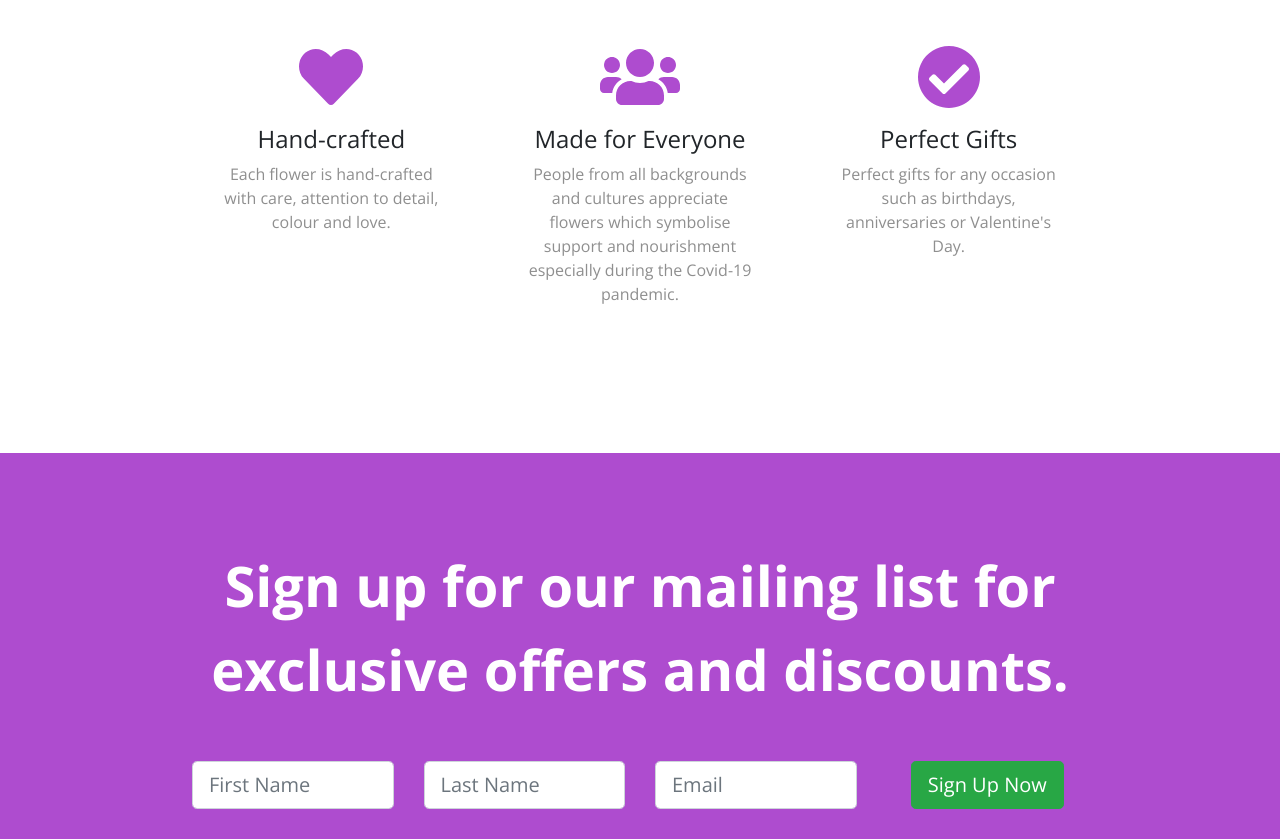
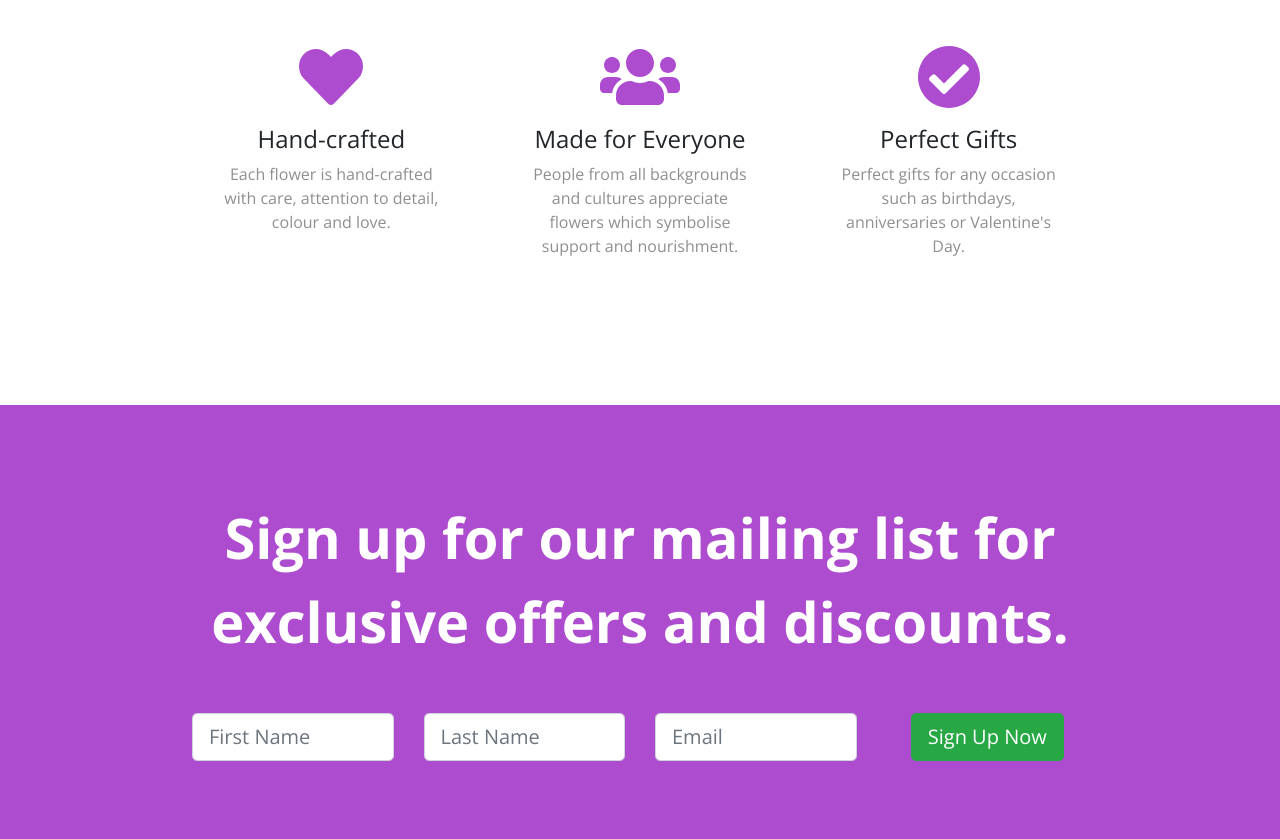
Before and after one commit to jcjoshuac/dollys_flowers, a website: page index.html in a window 1280 px wide. Shown: the part 701-1540 px from the top of the page. Drawn offline with nearby package versions, Linux system fonts and the light colour scheme; a web font is replaced by a local one.

Commit message:
updated descriptions 3

```diff
--- a/index.html
+++ b/index.html
@@ -93,7 +93,7 @@
         <div class="feature-box col-lg-4">
           <i class="icon fas fa-users fa-4x"></i>
           <h3 class="feature-title">Made for Everyone</h3>
-          <p>People from all backgrounds and cultures appreciate flowers which symbolise support and nourishment especially during the Covid-19 pandemic.</p>
+          <p>People from all backgrounds and cultures appreciate flowers which symbolise support and nourishment.</p>
         </div>
 
         <div class="feature-box col-lg-4">
@@ -188,8 +188,8 @@
           <div class="card-body">
             <img class="card-image" src="images/cube-purple.jpeg" alt="Jar of flowers">
             <h3 class="price-text">$29</h3>
+            <p>Preserved flowers</p>
             <p>Dimensions: 8cm Length, 8cm Breadth, 8cm Height</p>
-            <p>Preserved flowers</p>
             <p>Available in a variety of colours such as pink, purple and blue</p>
             <button class="btn btn-lg btn-block btn-outline-dark" type="button">Buy Now</button>
           </div>
@@ -204,8 +204,8 @@
           <div class="card-body">
             <img class="card-image" src="images/jar-white.jpeg" alt="Jar of flowers">
             <h3 class="price-text">$59</h3>
+            <p>Preserved flowers</p>
             <p>Dimensions: 8cm Diameter, 15cm Height</p>
-            <p>Preserved flowers</p>
             <p>Available in a variety of colours such as pink, purple and blue</p>
             <button class="btn btn-lg btn-block btn-outline-dark" type="button">Buy Now</button>
           </div>
```
